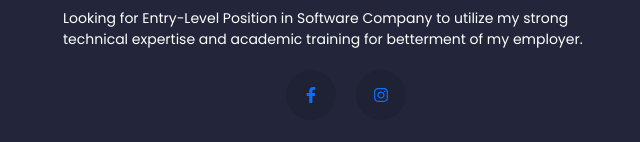
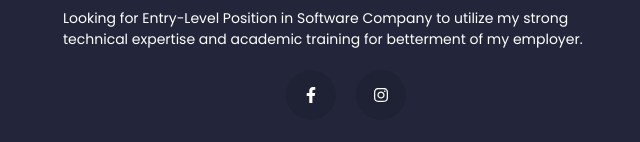
Before and after one commit to anilmohabiya/portfolio.github.io, a React (Create React App) app: page / in a window 1280 px wide. Shown: the part 3562-3704 px from the top of the page, without its empty margins (298-938 px from the left). Built offline with nearby package versions, Linux system fonts and the light colour scheme.

Commit message:
Update Contact.js

```diff
--- a/src/components/Contact.js
+++ b/src/components/Contact.js
@@ -22,12 +22,12 @@ const Contact = () => {
 
               </p>
               <ul className="contactCircles">
-                <li>
-                <a href="https://www.facebook.com/anil.mohabiya"><FaFacebookF className="contactIcon" /></a>
+                 <li>
+               <FaFacebookF className="contactIcon" />
                 </li>
 
                 <li>
-                <a href="https://www.instagram.com/anil_mohabiya/"><FaInstagram className="contactIcon" /></a>
+               <FaInstagram className="contactIcon" />
 
                 </li>
               </ul>
```
